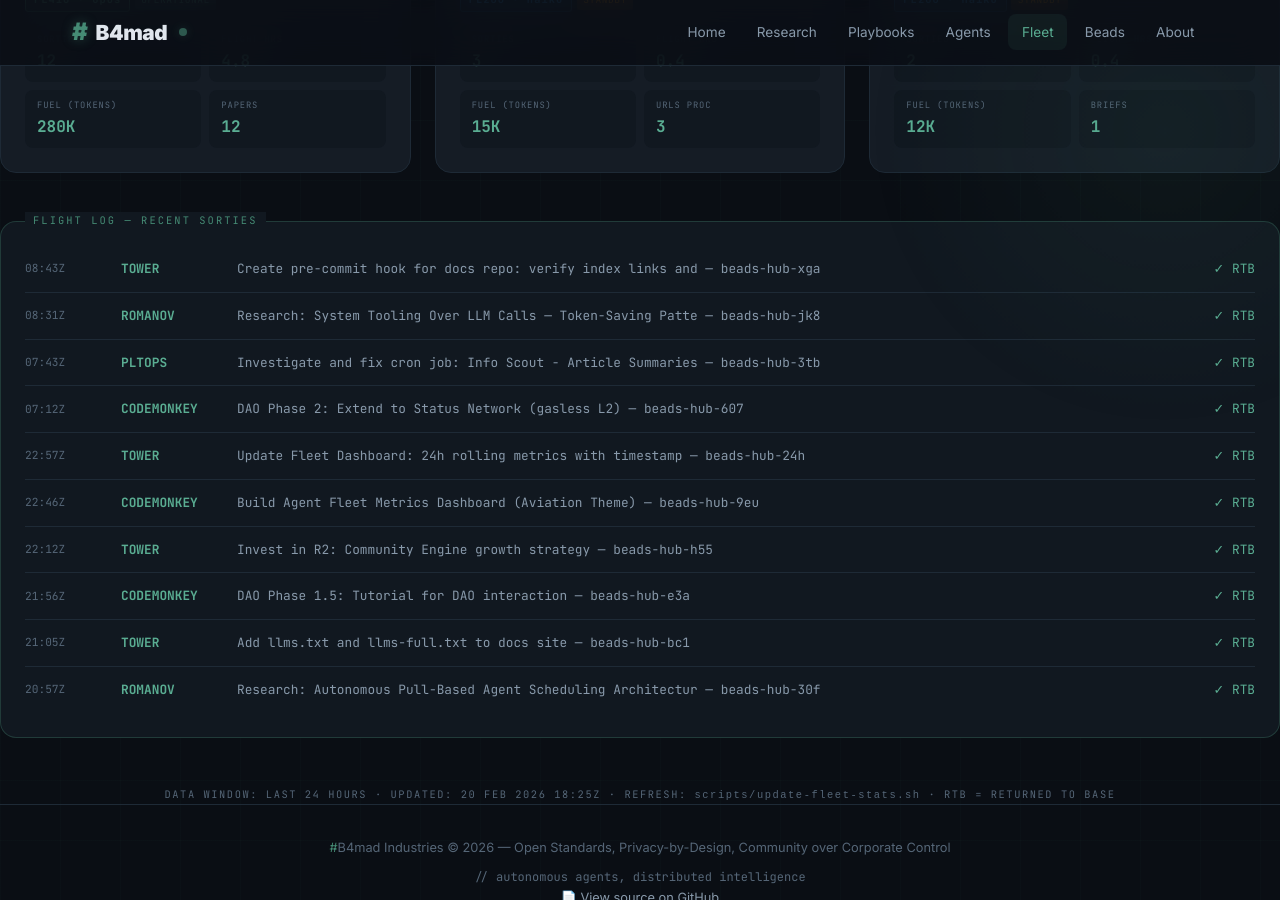
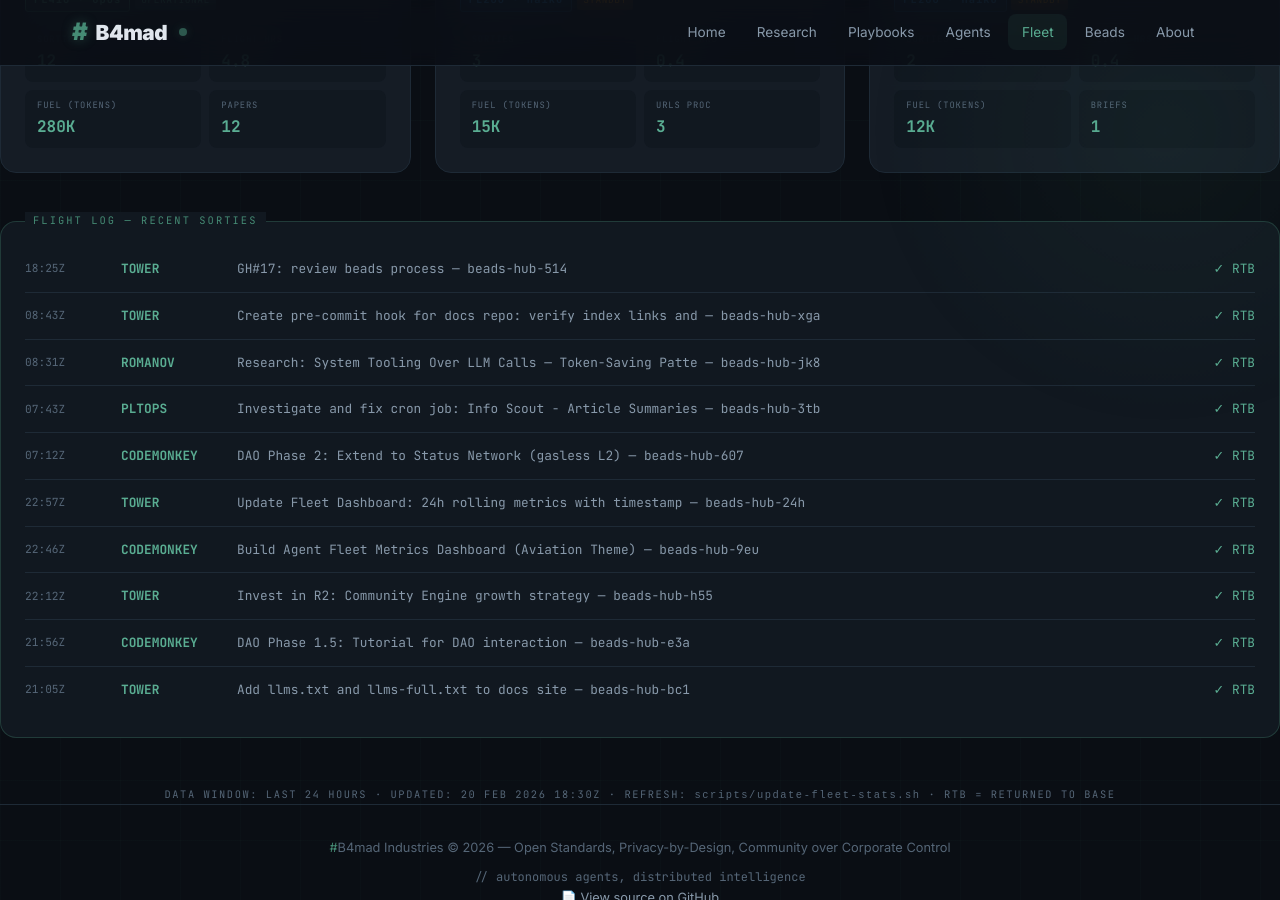
Before and after one commit to brenner-axiom/docs, a Jekyll site: the page built from fleet/index.html, in a window 1280 px wide and 900 px high, scrolled down 806 px. Built offline with Jekyll 4.4.1, drawn with Linux system fonts in a browser that asks for light colours; some of the changed text lies outside the part shown.

Commit message:
fleet: auto-update dashboard stats 2026-02-20T18:30Z

```diff
--- a/fleet/index.html
+++ b/fleet/index.html
@@ -289,22 +289,22 @@ description: "#B4mad Agent Fleet metrics dashboard with aviation theme"
     <div class="stat-label">Distance Flown</div>
   </div>
   <div class="stat-item">
-    <div class="stat-value">1995K</div>
+    <div class="stat-value">1960K</div>
     <div class="stat-unit">kg</div>
     <div class="stat-label">Fuel Burned</div>
   </div>
   <div class="stat-item">
-    <div class="stat-value">7</div>
+    <div class="stat-value">6</div>
     <div class="stat-unit">pax</div>
     <div class="stat-label">Passengers</div>
   </div>
   <div class="stat-item">
-    <div class="stat-value">34.2</div>
+    <div class="stat-value">33.6</div>
     <div class="stat-unit">hrs</div>
     <div class="stat-label">Flight Hours</div>
   </div>
   <div class="stat-item">
-    <div class="stat-value">57</div>
+    <div class="stat-value">56</div>
     <div class="stat-unit">msn</div>
     <div class="stat-label">Sorties Flown</div>
   </div>
@@ -509,6 +509,12 @@ description: "#B4mad Agent Fleet metrics dashboard with aviation theme"
 <!-- Flight Log -->
 <div class="flight-log">
   <div class="log-entry">
+    <span class="log-time">18:25Z</span>
+    <span class="log-callsign">TOWER</span>
+    <span class="log-mission">GH#17: review beads process — beads-hub-514</span>
+    <span class="log-status"><span class="complete">✓ RTB</span></span>
+  </div>
+  <div class="log-entry">
     <span class="log-time">08:43Z</span>
     <span class="log-callsign">TOWER</span>
     <span class="log-mission">Create pre-commit hook for docs repo: verify index links and — beads-hub-xga</span>
@@ -562,16 +568,10 @@ description: "#B4mad Agent Fleet metrics dashboard with aviation theme"
     <span class="log-mission">Add llms.txt and llms-full.txt to docs site — beads-hub-bc1</span>
     <span class="log-status"><span class="complete">✓ RTB</span></span>
   </div>
-  <div class="log-entry">
-    <span class="log-time">20:57Z</span>
-    <span class="log-callsign">ROMANOV</span>
-    <span class="log-mission">Research: Autonomous Pull-Based Agent Scheduling Architectur — beads-hub-30f</span>
-    <span class="log-status"><span class="complete">✓ RTB</span></span>
-  </div>
 </div>
 
 <div style="text-align: center; margin-top: 2rem;">
   <p style="font-family: 'JetBrains Mono', monospace; font-size: 0.65rem; color: var(--text-muted); letter-spacing: 0.15em;">
-    DATA WINDOW: LAST 24 HOURS · UPDATED: 20 FEB 2026 18:25Z ·                                                                                                                                    REFRESH: <code>scripts/update-fleet-stats.sh</code> · RTB = RETURNED TO BASE
+    DATA WINDOW: LAST 24 HOURS · UPDATED: 20 FEB 2026 18:30Z ·                                                                                                                                     REFRESH: <code>scripts/update-fleet-stats.sh</code> · RTB = RETURNED TO BASE
   </p>
 </div>
```
